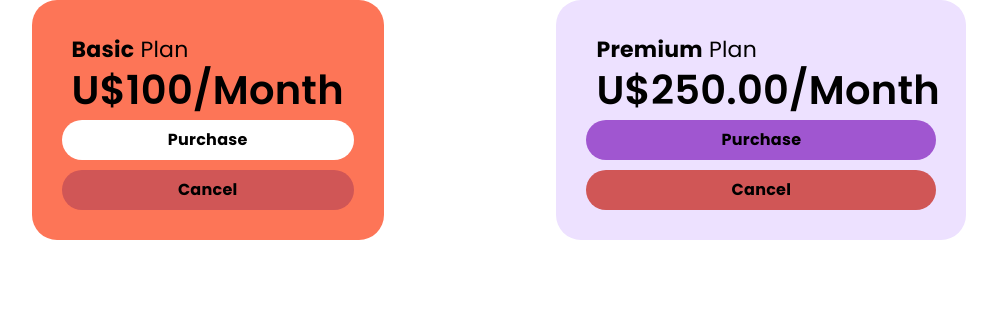
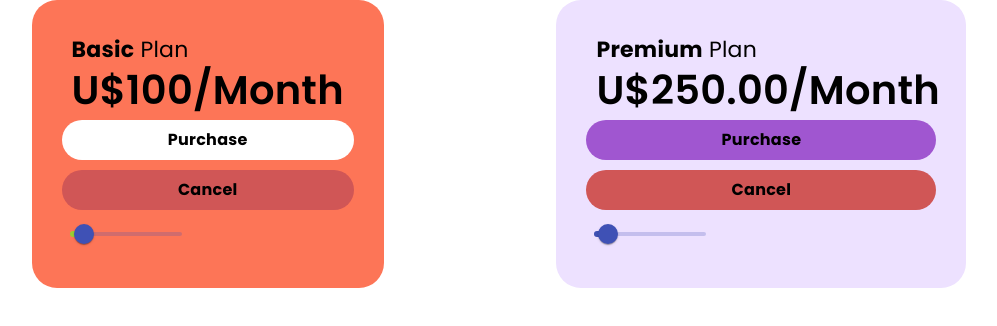
Before and after one commit to kauanrod/angular-components, an Angular app: page / in a window 1280 px wide. Shown: the top 326 px of the page, without its empty margins (141-1138 px from the left). Built offline with nearby package versions, Linux system fonts and the light colour scheme.

Commit message:
changing the style of the mat-slider

```diff
--- a/src/app/card-purple/card-purple.component.html
+++ b/src/app/card-purple/card-purple.component.html
@@ -3,4 +3,7 @@
     <div class="card-purple__price card-purple__item">U$250.00/Month</div>
     <app-card-purple-button></app-card-purple-button>
     <app-card-red-cancel-button></app-card-red-cancel-button>
+    <mat-slider min="1" max="5" step="0.5">
+        <input matSliderThumb value="1.5">
+    </mat-slider>
 </div>
--- a/src/app/card-red/card-red.component.html
+++ b/src/app/card-red/card-red.component.html
@@ -3,4 +3,7 @@
     <div class="card__price card__item">U${{ data.plan.price }}/Month</div>
     <app-card-red-button></app-card-red-button>
     <app-card-red-cancel-button></app-card-red-cancel-button>
+    <mat-slider min="1" max="5" step="0.5">
+        <input matSliderThumb value="1.5">
+    </mat-slider>
 </div>
--- a/src/app/card-red/card-red.component.scss
+++ b/src/app/card-red/card-red.component.scss
@@ -20,3 +20,7 @@
         font-size: 40px;
     }
 }
+
+:host ::ng-deep mat-slider .mdc-slider__track--active_fill {
+    border-color: yellowgreen !important;
+}
--- a/src/app/cards/cards.module.ts
+++ b/src/app/cards/cards.module.ts
@@ -5,6 +5,7 @@ import { CardPurpleComponent } from '../card-purple/card-purple.component';
 import { CardPurpleButtonComponent } from '../card-purple-button/card-purple-button.component';
 import { CardRedButtonComponent } from '../card-red-button/card-red-button.component';
 import { CardRedCancelButtonComponent } from '../card-red-cancel-button/card-red-cancel-button.component';
+import { MatSliderModule } from '@angular/material/slider';
 
 
 
@@ -17,7 +18,8 @@ import { CardRedCancelButtonComponent } from '../card-red-cancel-button/card-red
     CardRedCancelButtonComponent,
   ],
   imports: [
-    CommonModule
+    CommonModule,
+    MatSliderModule,
   ],
   exports: [
     CardRedComponent,
--- a/src/styles/_global-overrides.scss
+++ b/src/styles/_global-overrides.scss
@@ -3,3 +3,7 @@
 // .card-red-cancel-button {
 //     background-color: yellow !important;
 // }
+
+// .mdc-slider__track--active_fill {
+//     border-color: yellowgreen !important;
+// }
```
